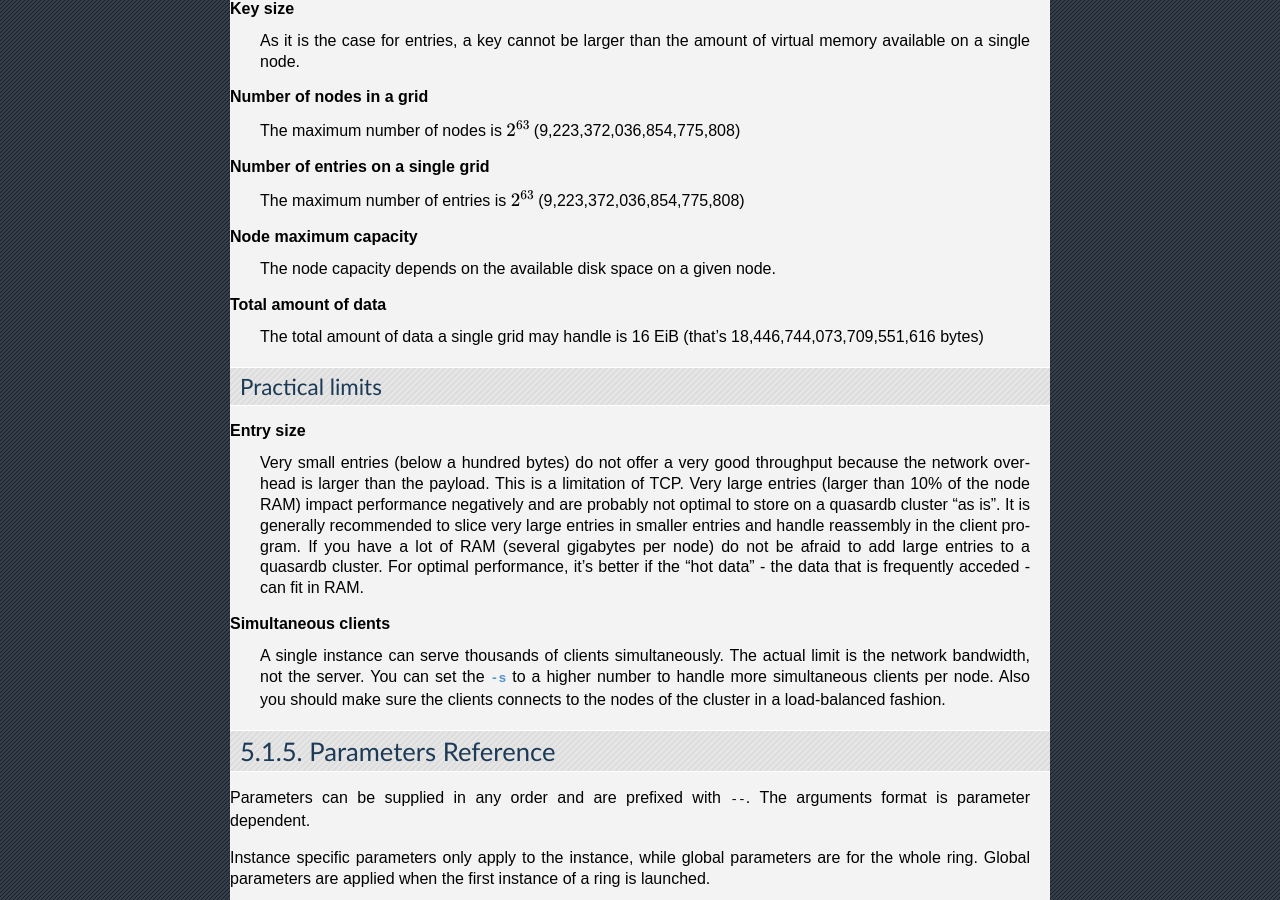
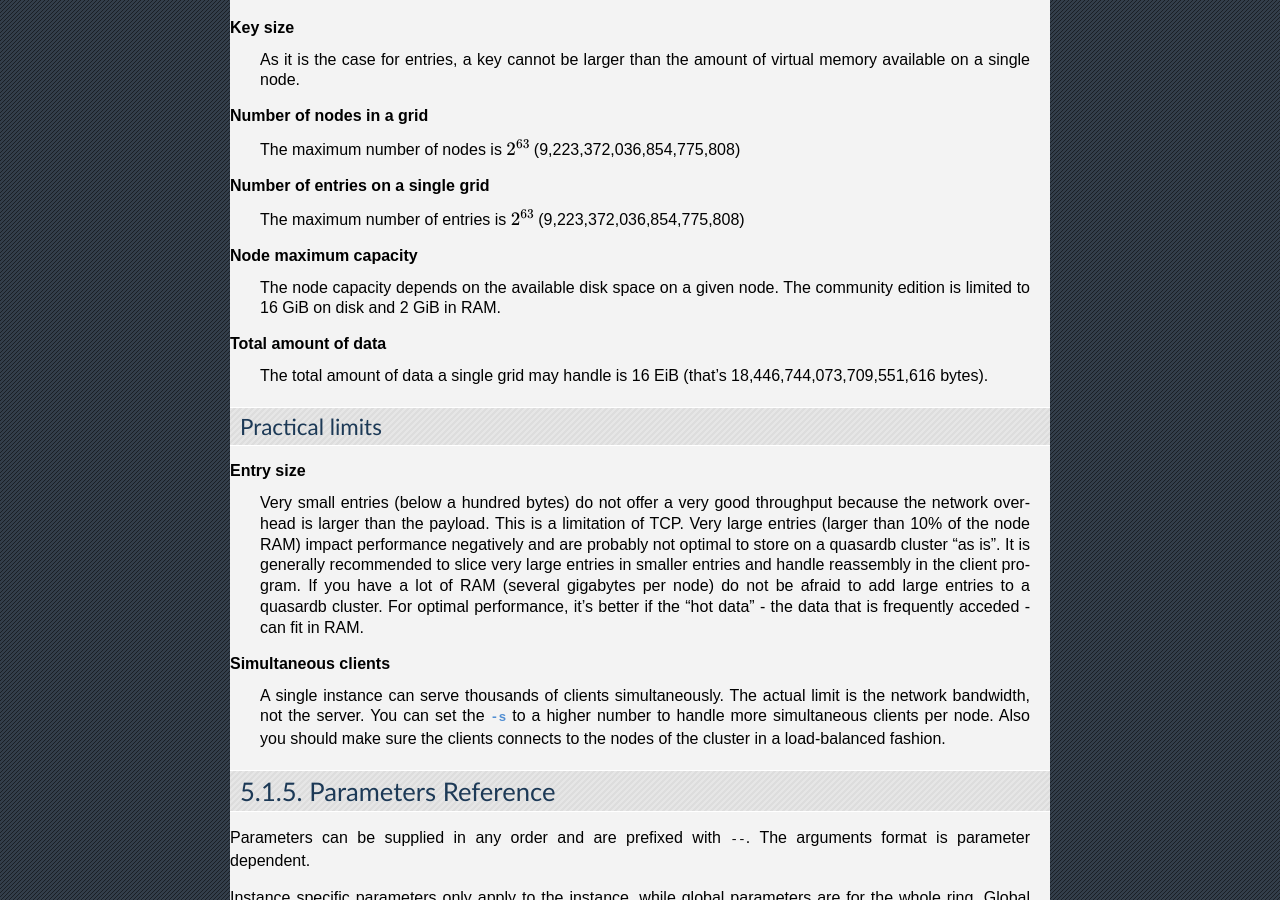
Before and after one commit to iltommi/qdb-documentation, a Sphinx documentation site: the page built from source/reference/qdbd.rst, in a window 1280 px wide and 900 px high, scrolled down 3397 px. Built offline with Sphinx 7.4.7, drawn with Linux system fonts in a browser that asks for light colours; some of the changed text lies outside the part shown.

Commit message:
Update community edition information.

```diff
--- a/source/reference/qdbd.rst
+++ b/source/reference/qdbd.rst
@@ -14,8 +14,7 @@ The network distribution uses the `Chord <https://github.com/sit/dht/wiki>`_ pro
 The quasardb daemon does not require privileges (unless listening on a port under 1024) and can be launched from the command line. From this command line it can safely be stopped with CTRL-C. On UNIX, CTRL-Z will also result in the daemon being suspended.
 
 .. important::
-    A valid license is required to run the daemon (see :doc:`../license`). The path to the license file is specified by the :option:`--license-file` option.
-
+    Without a valid license (see :doc:`../license`), quasardb will run in "community edition" mode. The community edition is limited to 16 GiB of storage and 2 GiB of RAM per node, with a maximum of two nodes per cluster.
 
 Quick Reference
 ===============
@@ -113,7 +112,6 @@ It is possible to limit the amount of space a node will occupy with the "max_siz
 
 For more information, see :doc:`../concepts/data_storage` and :doc:`../concepts/data_transfer`.
 
-
 Partitions
 ----------
 
@@ -148,10 +146,10 @@ Theoretical limits
     The maximum number of entries is :math:`2^{63}` (9,223,372,036,854,775,808)
 
 **Node maximum capacity**
-    The node capacity depends on the available disk space on a given node.
+    The node capacity depends on the available disk space on a given node. The community edition is limited to 16 GiB on disk and 2 GiB in RAM.
 
 **Total amount of data**
-    The total amount of data a single grid may handle is 16 EiB (that's 18,446,744,073,709,551,616 bytes)
+    The total amount of data a single grid may handle is 16 EiB (that's 18,446,744,073,709,551,616 bytes).
 
 Practical limits
 ----------------
```
